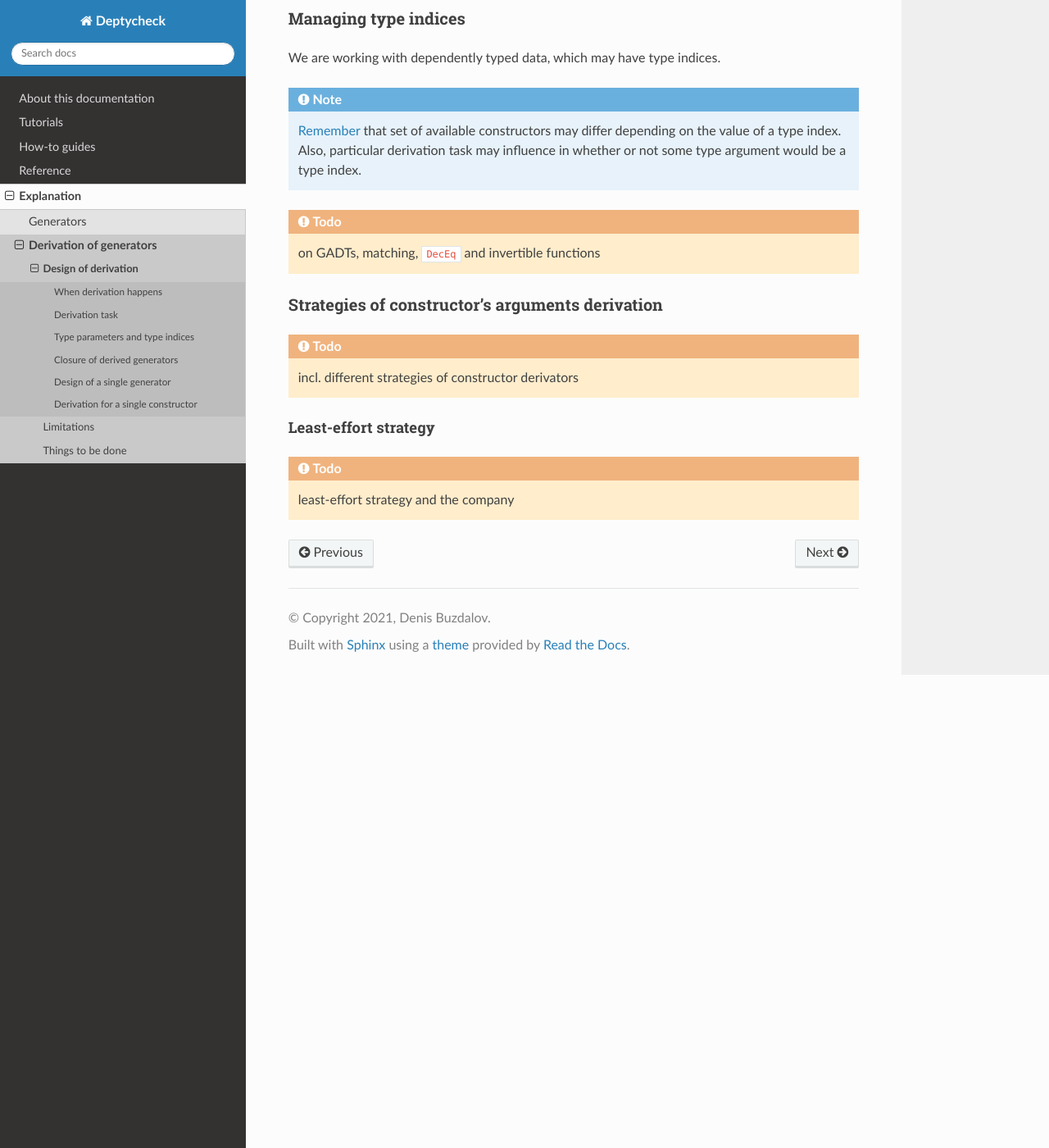
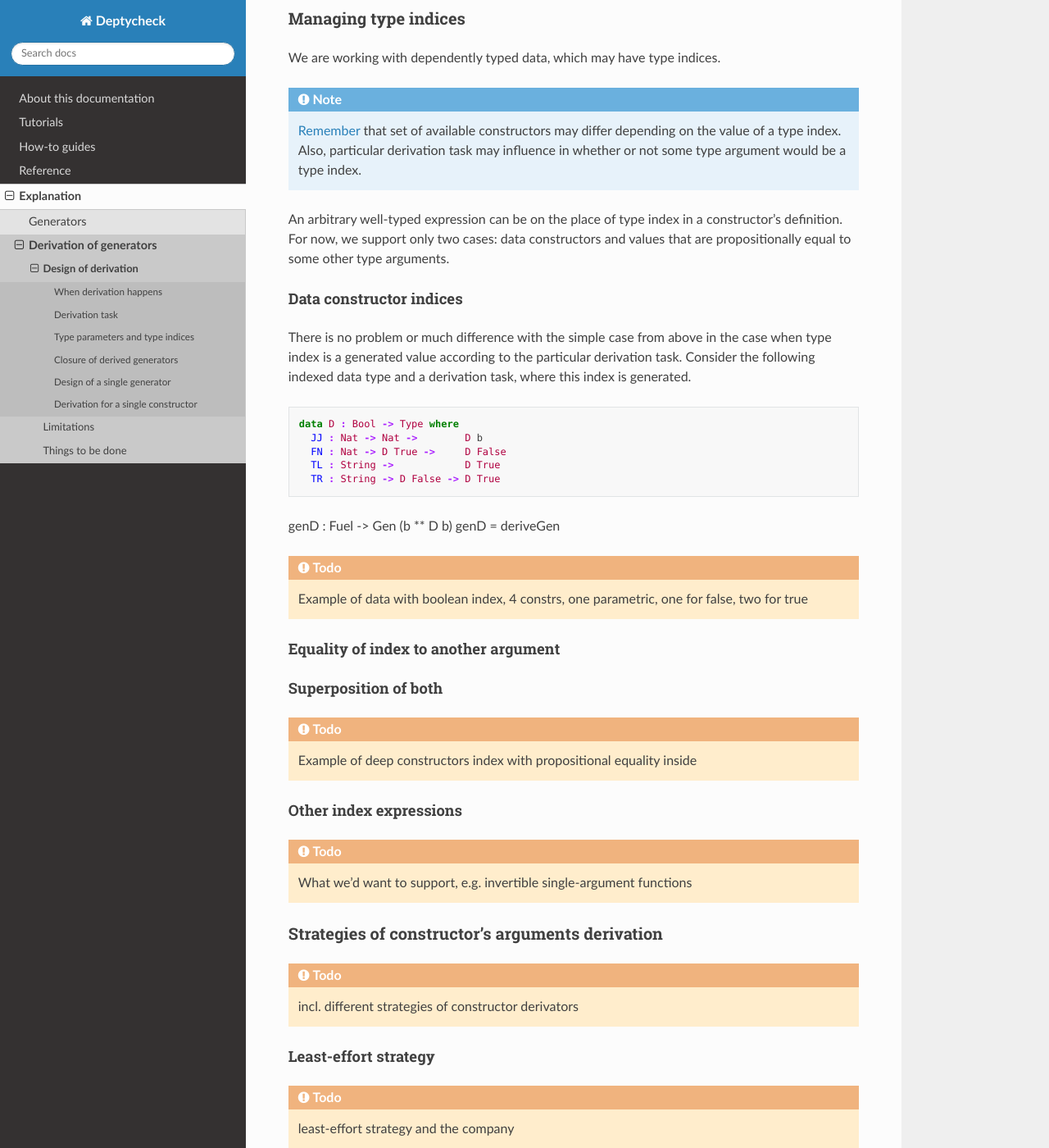
Before and after one commit to buzden/deptycheck, a Sphinx documentation site: the page built from docs/source/explanation/derivation/design.md, in a window 1280 px wide and 1400 px high, scrolled down 7731 px. Shown: the whole window at 82% size. Built offline with Sphinx 7.4.7 and the Read the Docs theme 2.0.0, drawn with Linux system fonts in a browser that asks for light colours.

Commit message:
[ doc ] Add an ingot for the explanation of derivation with type indices

````diff
--- a/docs/source/explanation/derivation/design.md
+++ b/docs/source/explanation/derivation/design.md
@@ -391,6 +391,7 @@ genX fuel = data_X fuel
   }
 -->
 
+
 ### Managing type indices
 
 We are working with dependently typed data, which may have type indices.
@@ -399,9 +400,46 @@ We are working with dependently typed data, which may have type indices.
 Also, particular derivation task may influence in whether or not some type argument would be a type index.
 :::
 
+An arbitrary well-typed expression can be on the place of type index in a constructor's definition.
+For now, we support only two cases: data constructors and values that are propositionally equal to some other type arguments.
+
+#### Data constructor indices
+
+There is no problem or much difference with the simple case from above in the case when type index is a generated value
+according to the particular derivation task.
+Consider the following indexed data type and a derivation task, where this index is generated.
+
+```idris
+data D : Bool -> Type where
+  JJ : Nat -> Nat ->        D b
+  FN : Nat -> D True ->     D False
+  TL : String ->            D True
+  TR : String -> D False -> D True
+```
+
+:::idris
+genD : Fuel -> Gen (b ** D b)
+genD = deriveGen
+:::
+
 :::{todo}
-on GADTs, matching, `DecEq` and invertible functions
+Example of data with boolean index, 4 constrs, one parametric, one for false, two for true
 :::
+
+#### Equality of index to another argument
+
+#### Superposition of both
+
+:::{todo}
+Example of deep constructors index with propositional equality inside
+:::
+
+#### Other index expressions
+
+:::{todo}
+What we'd want to support, e.g. invertible single-argument functions
+:::
+
 
 ### Strategies of constructor's arguments derivation
 
````
